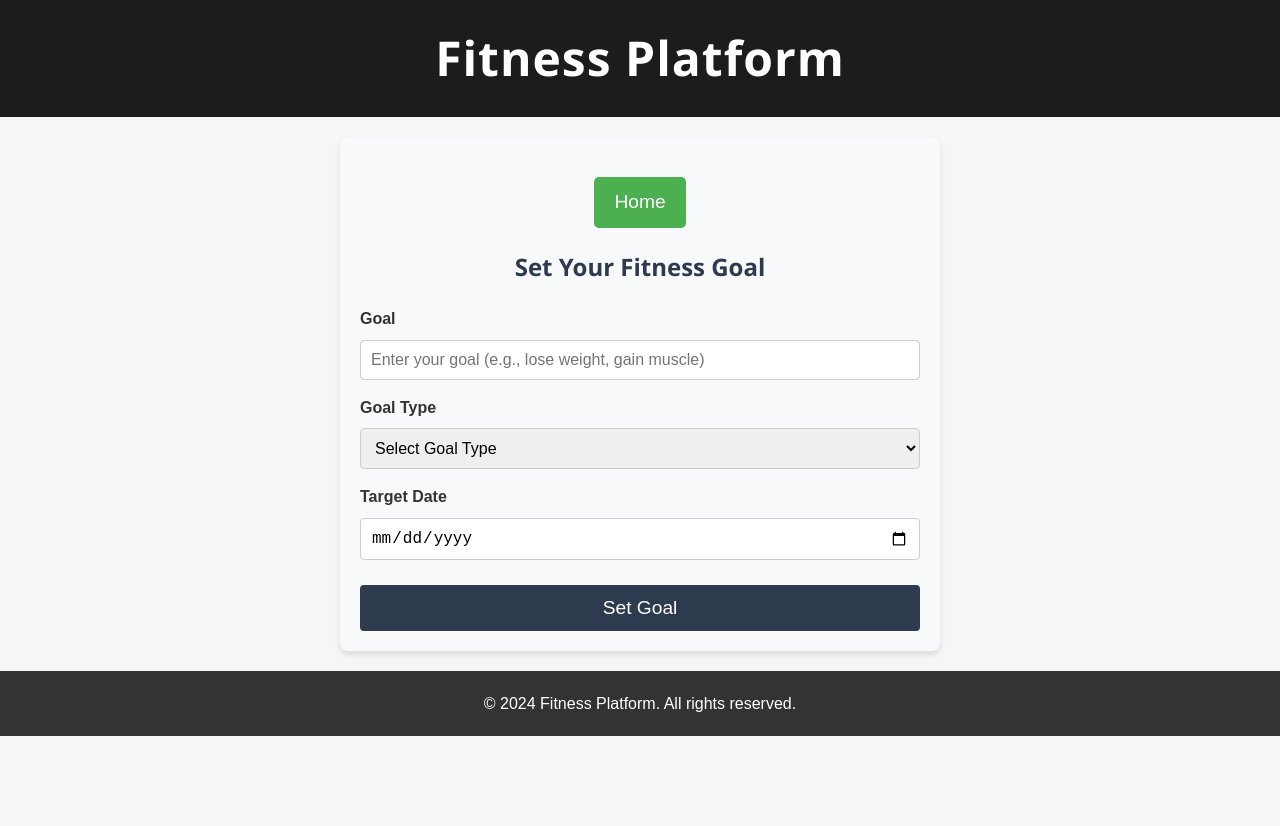
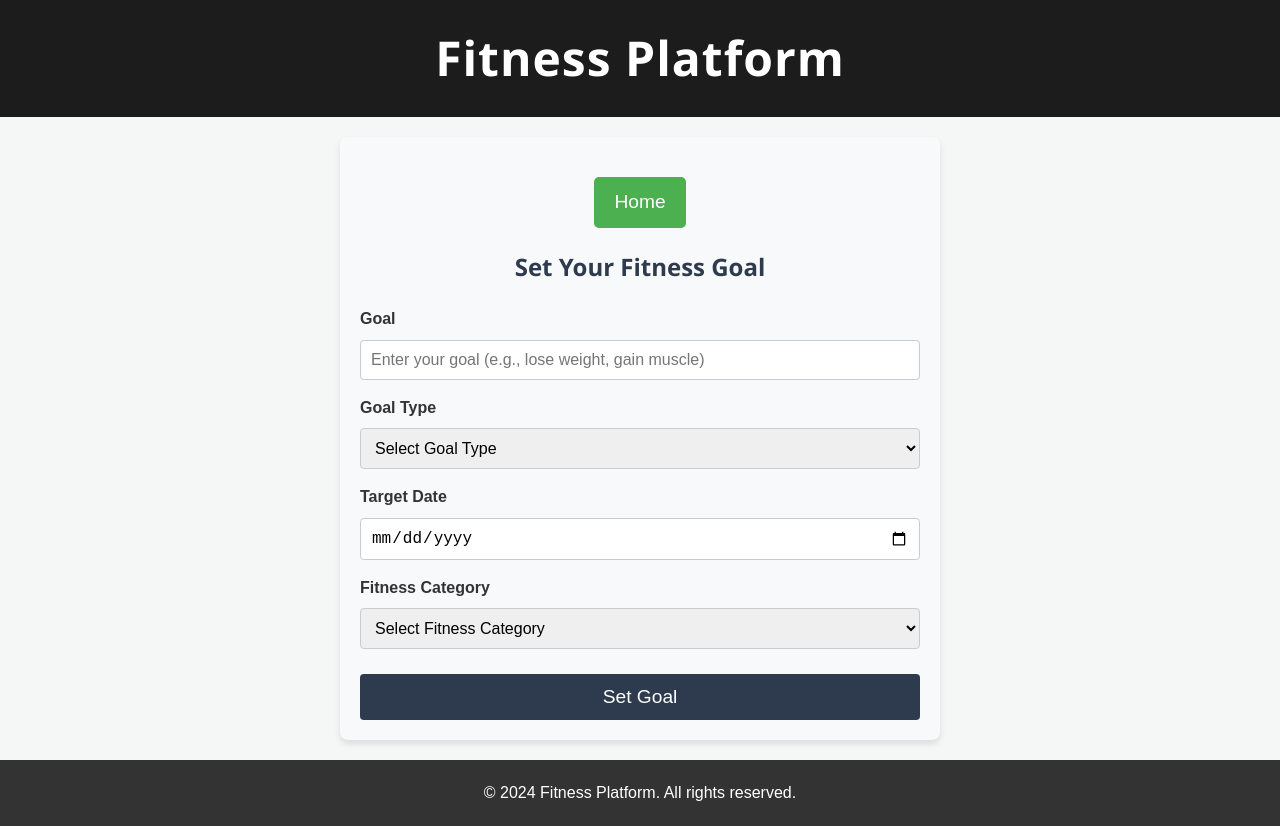
Before and after one commit to kimberlyrallison/CS312-Project, a React (Create React App) app in the folder frontend/: page /goal-setting in a window 1280 px wide. Before the commit the page ends 800 px from the top, so only its background shows below. Built offline with nearby package versions, Linux system fonts and the light colour scheme.

Commit message:
Update GoalSettingpage.js

```diff
--- a/frontend/src/components/GoalSettingpage.js
+++ b/frontend/src/components/GoalSettingpage.js
@@ -6,6 +6,7 @@ const GoalSettingPage = () => {
   const [goal, setGoal] = useState('');
   const [goalType, setGoalType] = useState('');
   const [targetDate, setTargetDate] = useState('');
+  const [fitnessCategory, setFitnessCategory] = useState(''); // New state for fitness category
   const [userGoals, setUserGoals] = useState([]);
 
   const handleSubmit = (e) => {
@@ -13,12 +14,13 @@ const GoalSettingPage = () => {
 
     setUserGoals([
       ...userGoals,
-      { goal, goalType, targetDate, progress: 0 }
+      { goal, goalType, targetDate, fitnessCategory, progress: 0 }
     ]);
 
     setGoal('');
     setGoalType('');
     setTargetDate('');
+    setFitnessCategory('');
   };
 
   const updateProgress = (index, progressValue) => {
@@ -72,6 +74,23 @@ const GoalSettingPage = () => {
           />
         </div>
 
+        <div className="form-group">
+          <label htmlFor="fitnessCategory">Fitness Category</label>
+          <select
+            id="fitnessCategory"
+            value={fitnessCategory}
+            onChange={(e) => setFitnessCategory(e.target.value)}
+            required
+          >
+            <option value="">Select Fitness Category</option>
+            <option value="Strength Training">Strength Training</option>
+            <option value="Cardio">Cardio</option>
+            <option value="Yoga">Yoga</option>
+            <option value="Pilates">Pilates</option>
+            <option value="HIIT">HIIT</option>
+          </select>
+        </div>
+
         <button type="submit" className="submit-btn">Set Goal</button>
       </form>
 
@@ -84,6 +103,7 @@ const GoalSettingPage = () => {
                 <p><strong>Goal:</strong> {goalItem.goal}</p>
                 <p><strong>Type:</strong> {goalItem.goalType}</p>
                 <p><strong>Target Date:</strong> {goalItem.targetDate}</p>
+                <p><strong>Fitness Category:</strong> {goalItem.fitnessCategory}</p> {/* Displaying the fitness category */}
 
                 {/* Progress bar */}
                 <div className="progress-container">
```
